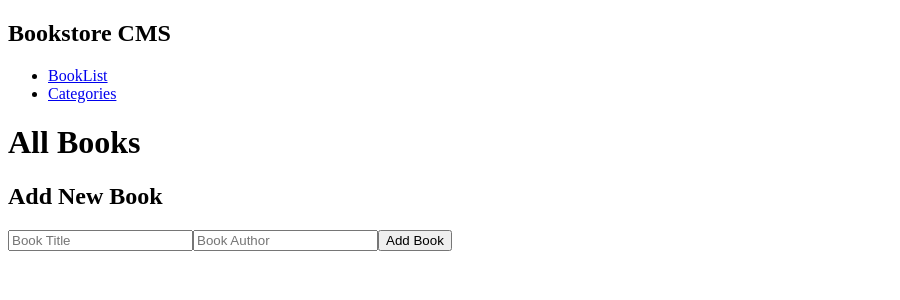
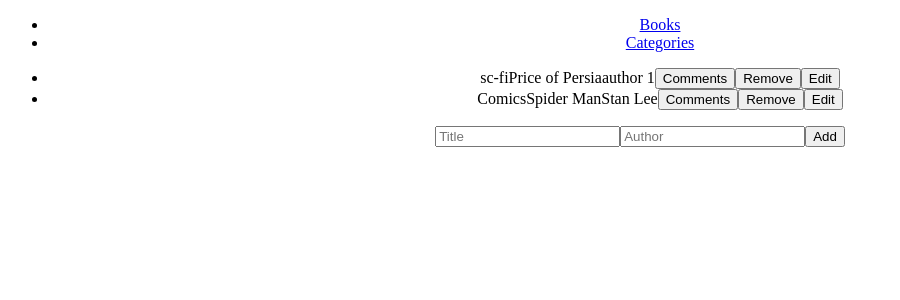
Before and after one commit to codecaiine/bookstore-react-redux, a React (Create React App) app: page / in a window 1280 px wide. Shown: the top 300 px of the page, without its empty margins (0-900 px from the left). Built offline with nearby package versions, Linux system fonts and the light colour scheme.

Commit message:
Apply all the requirements.

```diff
--- a/package.json
+++ b/package.json
@@ -6,11 +6,13 @@
     "@testing-library/jest-dom": "^5.14.1",
     "@testing-library/react": "^11.2.7",
     "@testing-library/user-event": "^12.8.3",
+    "prop-types": "^15.7.2",
     "react": "^17.0.2",
     "react-dom": "^17.0.2",
     "react-redux": "^7.2.5",
     "react-router-dom": "^5.3.0",
     "react-scripts": "4.0.3",
+    "redux": "^4.1.1",
     "web-vitals": "^1.1.2"
   },
   "scripts": {
--- a/src/App.js
+++ b/src/App.js
@@ -1,23 +1,12 @@
 import React from 'react';
-import { Route, Switch } from 'react-router-dom';
-import Navbar from './components/Navbar';
-import BookList from './components/BookList';
-import Categories from './components/Categories';
-import BookInput from './components/BookAdd';
+import './App.css';
+
+import Container from './components/Container';
 
 function App() {
   return (
     <div className="App">
-      <Navbar />
-      <Switch>
-        <Route exact path="/">
-          <BookList />
-          <BookInput />
-        </Route>
-        <Route path="/categories">
-          <Categories />
-        </Route>
-      </Switch>
+      <Container />
     </div>
   );
 }
--- /dev/null
+++ b/src/components/Book.js
@@ -0,0 +1,16 @@
+/* eslint-disable react/prop-types */
+import React from 'react';
+
+export default function User(props) {
+  const { book } = props;
+  return (
+    <li key={book.id}>
+      {book.category}
+      {book.name}
+      {book.author}
+      <button type="button">Comments</button>
+      <button type="button">Remove</button>
+      <button type="button">Edit</button>
+    </li>
+  );
+}
--- a/src/components/BookAdd.js
+++ b/src/components/BookAdd.js
@@ -1,15 +1,11 @@
 import React from 'react';
 
 const BookAdd = () => (
-  <section>
-    <h2>Add New Book</h2>
-
-    <form className="form">
-      <input type="text" placeholder="Book Title" />
-      <input type="text" placeholder="Book Author" />
-      <button type="submit">Add Book</button>
-    </form>
-  </section>
+  <form>
+    <input type="text" name="Title" placeholder="Title" />
+    <input type="text" name="Author" placeholder="Author" />
+    <input type="button" value="Add" />
+  </form>
 );
 
 export default BookAdd;
--- a/src/components/BookList.js
+++ b/src/components/BookList.js
@@ -1,12 +1,22 @@
+/* eslint-disable react/jsx-key */
 import React from 'react';
+import Book from './Book';
 
-const BookList = () => (
-  <div>
-    <h1>All Books</h1>
+const BookList = () => {
+  const books = [
+    {
+      id: 1, name: 'Price of Persia', category: 'sc-fi', author: 'author 1',
+    },
+    {
+      id: 2, name: 'Spider Man', category: 'Comics', author: 'Stan Lee',
+    },
+  ];
 
-    <section className="book-list" />
-
-  </div>
-);
+  return (
+    <ul>
+      {books.map((book) => <Book book={book} />)}
+    </ul>
+  );
+};
 
 export default BookList;
--- a/src/components/Categories.js
+++ b/src/components/Categories.js
@@ -1,9 +1,5 @@
 import React from 'react';
 
-const Categories = () => (
-  <div>
-    <h2>Under Construction</h2>
-  </div>
-);
+const Container = () => <h4>Categories</h4>;
 
-export default Categories;
+export default Container;
--- /dev/null
+++ b/src/components/Container.js
@@ -0,0 +1,30 @@
+import React from 'react';
+import {
+  Switch,
+  Route,
+} from 'react-router-dom';
+
+import Navbar from './Navbar';
+import Categories from './Categories';
+import BookList from './BookList';
+import BookAdd from './BookAdd';
+
+const Container = () => (
+  <>
+    <Navbar />
+    <Switch>
+      <Route exact path="/">
+        <BookList />
+      </Route>
+      <Route path="/books">
+        <BookList />
+      </Route>
+      <Route path="/categories">
+        <Categories />
+      </Route>
+    </Switch>
+    <BookAdd />
+  </>
+);
+
+export default Container;
--- a/src/components/Navbar.js
+++ b/src/components/Navbar.js
@@ -1,42 +1,32 @@
 import React from 'react';
-import { Link } from 'react-router-dom';
+
+import { NavLink } from 'react-router-dom';
 
 const Navbar = () => {
   const links = [
     {
-      id: 1,
-      path: '/',
-      text: 'BookList',
+      id: 2,
+      path: '/books',
+      text: 'Books',
     },
     {
-      id: 2,
+      id: 3,
       path: '/categories',
       text: 'Categories',
     },
   ];
-
   return (
-    <header>
     <nav>
-        <div className="navbar">
-          <h1>Bookstore CMS</h1>
       <ul>
         {links.map((link) => (
           <li key={link.id}>
-                <Link
-                  to={link.path}
-                  className="nav-link"
-                  exact
-                >
+            <NavLink to={link.path} exact>
               {link.text}
-                </Link>
+            </NavLink>
           </li>
         ))}
       </ul>
-        </div>
     </nav>
-    </header>
   );
 };
-
 export default Navbar;
--- a/src/redux/categories/categories.js
+++ b/src/redux/categories/categories.js
@@ -0,0 +1,5 @@
+import React from 'react';
+
+const Categories = () => <h2>Under Construction</h2>;
+
+export default Categories;
```
Also changed, not shown: 1 other file (tests, documents, lock files or other folders). Lines whose indentation alone changed are shown as unchanged.
